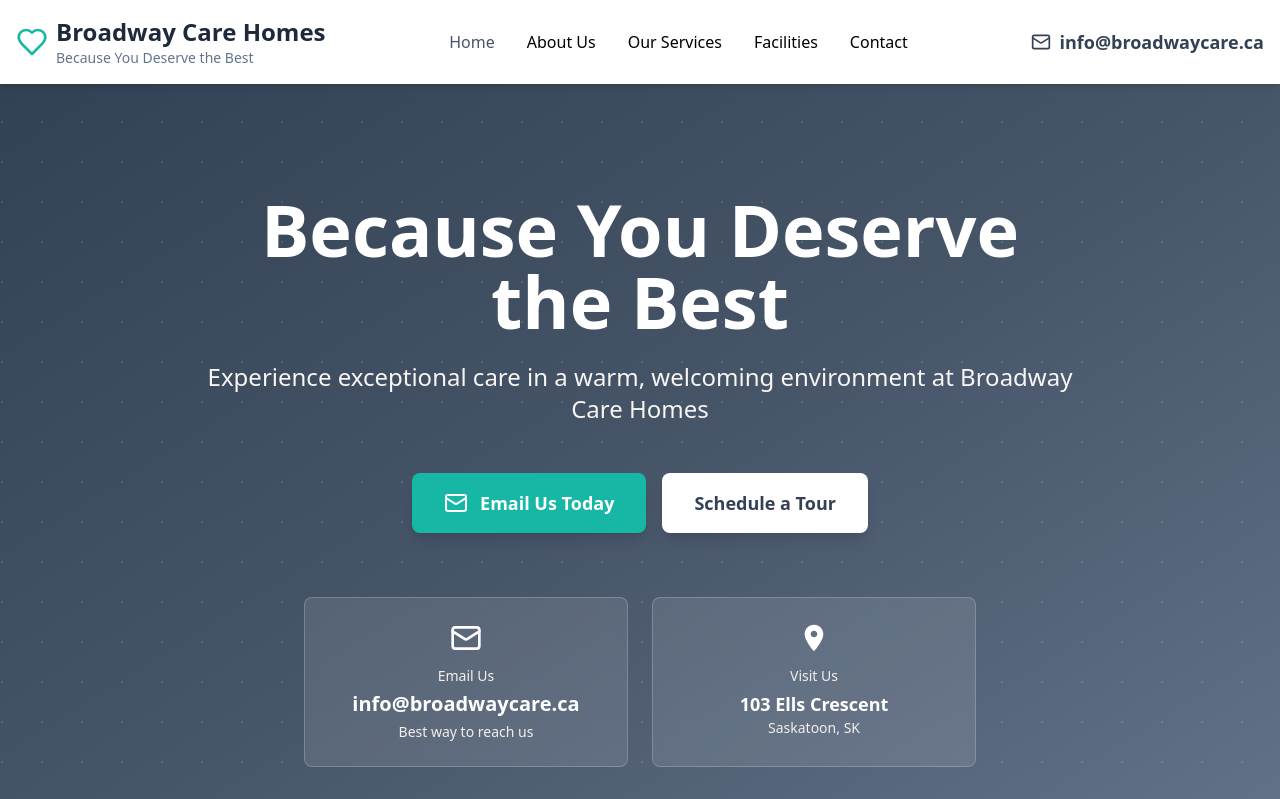
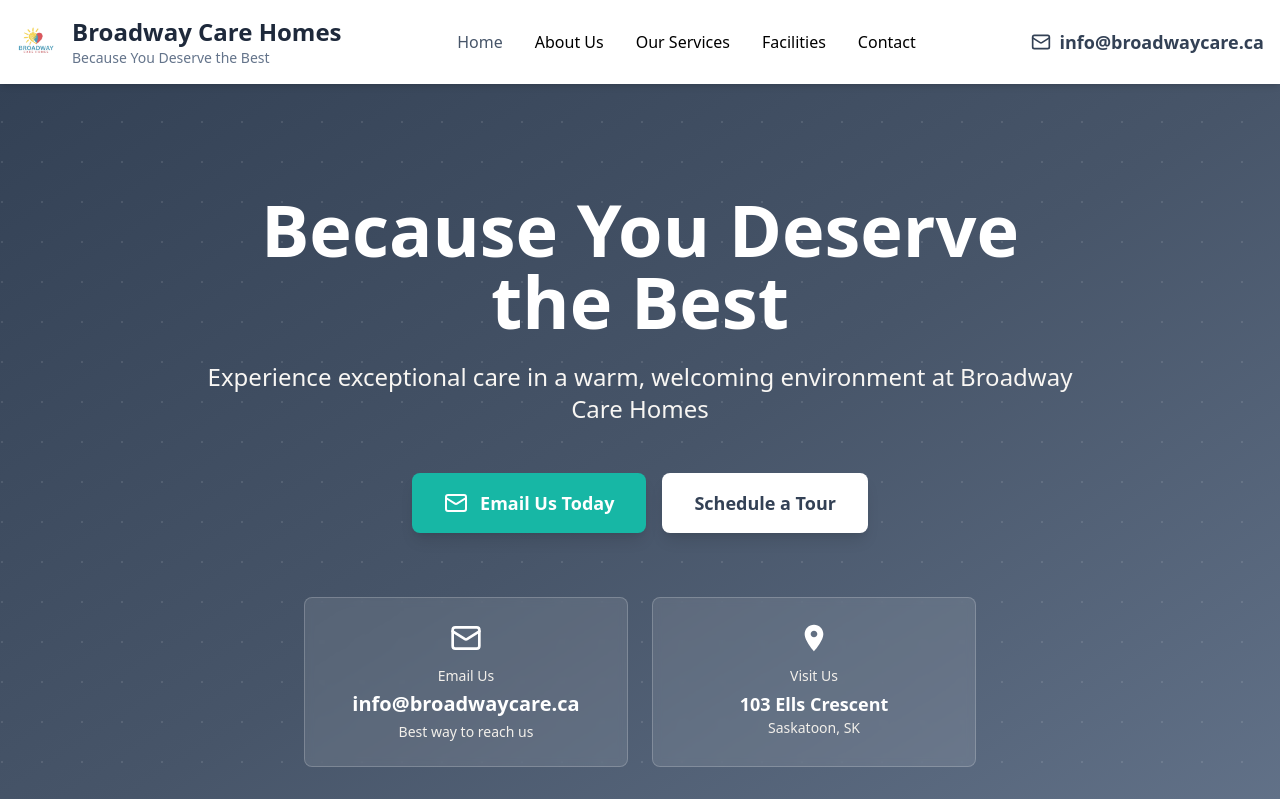
Before and after one commit to ht3886/care-home-website-test, a React (Vite) app: page / in a window 1280 px wide. Shown: the top 799 px of the page. Built offline with nearby package versions, Linux system fonts and the light colour scheme.

Commit message:
Updated App.tsx

```diff
--- a/src/App.tsx
+++ b/src/App.tsx
@@ -6,6 +6,7 @@ import About from './components/About';
 import Services from './components/Services';
 import Facilities from './components/Facilities';
 import Footer from './components/Footer';
+import Logo from '../../public/broadway-logo.jpeg';
 
 function App() {
   const [mobileMenuOpen, setMobileMenuOpen] = useState(false);
@@ -26,7 +27,7 @@ function App() {
           <div className="flex items-center justify-between py-4">
             {/* Logo */}
             <div className="flex items-center space-x-2">
-              <Heart className="w-8 h-8 text-teal-500" />
+              <img src={Logo}  alt="Broadway Care Homes" className="w-10 h-10 mr-2 object-contain                    rounded-full" />
               <div>
                 <h1 className="text-2xl font-bold text-slate-800">Broadway Care Homes</h1>
                 <p className="text-sm text-slate-500">Because You Deserve the Best</p>
```
